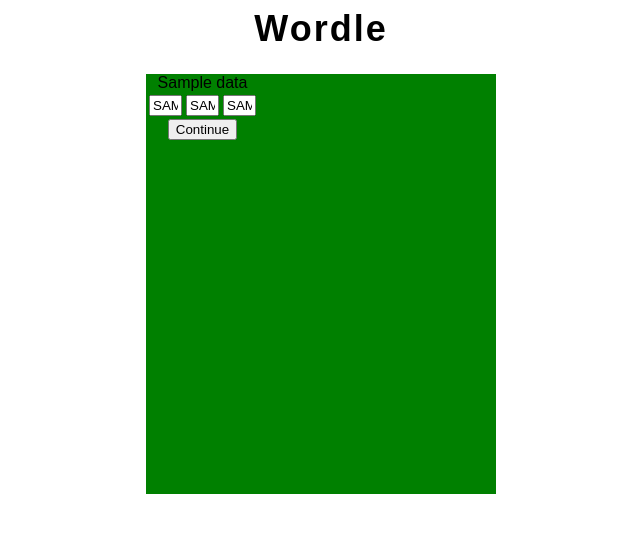
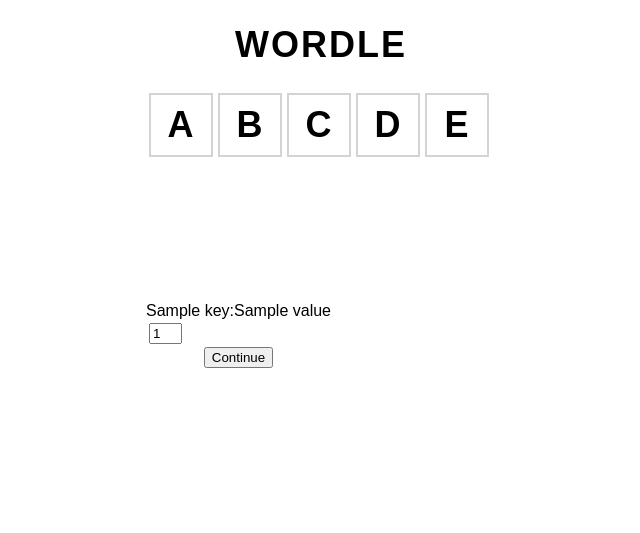
Before and after one commit to Oliver563/sandbox, a Python web app: template templates/sandbox-template.html in a window 1280 px wide. Shown: the top 533 px of the page, without its empty margins (319-959 px from the left). Run offline with Jinja, Linux system fonts and the light colour scheme; the template is opened without the code that fills it: most values are stand-ins (such as "Sample title", 1, 10 or a date in 2020).

Commit message:
saving data on multiple rows

```diff
--- a/static/wordle.css
+++ b/static/wordle.css
@@ -16,7 +16,6 @@
 #board {
     width: 350px;
     height: 420px;
-    background-color: green;
     margin: 0 auto;
     margin-top: 3px;
     display: flex;
--- a/templates/sandbox-template.html
+++ b/templates/sandbox-template.html
@@ -1,3 +1,4 @@
+<!DOCTYPE html>
 <html>
   <head>
     <title>Wordle</title>
@@ -9,26 +10,34 @@
   </head>
 
   <body>
-    <h1 id="title">Wordle</h1>
+    <h1 id="title">WORDLE</h1>
     <div id="board">
+      <span id="1-1" class="tile">A</span>
+      <span id="1-2" class="tile">B</span>
+      <span id="1-3" class="tile">C</span>
+      <span id="1-4" class="tile">D</span>
+      <span id="1-5" class="tile">E</span>
+
       <form method="post">
-        <label>{{data}}</label>
+        {% for row in data %}
+          {% for key, value in row.items() %}
+            {{key}}:{{value}}
+          {% endfor %}
+        {% endfor %}
           <div>
             <table>
-              <tr id="r1">
-                <td id="rlc1">
-                  <input type="text" id="r1c1" name="r1c1" value="{{data.r1c1}}" maxlength="1" minlength="1"
-                    size="1" pattern="[A-Za-z]{1}" style="text-transform: uppercase">
-                </td>
-                <td id="rlc2">
-                  <input type="text" id="r1c2" name="r1c2" value="{{data.r1c2}}" maxlength="1" minlength="1"
-                    size="1" pattern="[A-Za-z]{1}" style="text-transform: uppercase">
-                </td>
-                <td id="rlc3">
-                  <input type="text" id="r1c3" name="r1c3" value="{{data.r1c3}}" maxlength="1" minlength="1"
-                    size="1" pattern="[A-Za-z]{1}" style="text-transform: uppercase">
-                </td>
+              {% for row in data %}
+              {% set r = loop.index %}
+              <tr id="{{loop.index}}">
+                {% for key, value in row.items() %}
+                  {% set c = loop.index %}
+                  <td id="r{{r}}c{{c}}">
+                    <input class="{{value[1]}}" type="text" id="r1c1" name="r{{r}}c{{c}}" value="{{value[0]}}" maxlength="1" minlength="1"
+                      size="1" pattern="[A-Za-z]{1}" style="text-transform: uppercase">
+                  </td>
+                {% endfor %}
               </tr>
+              {% endfor %}
             </table>
           </div>
           <div>
```
Also changed, not shown: server.py (+41 -6 lines).
